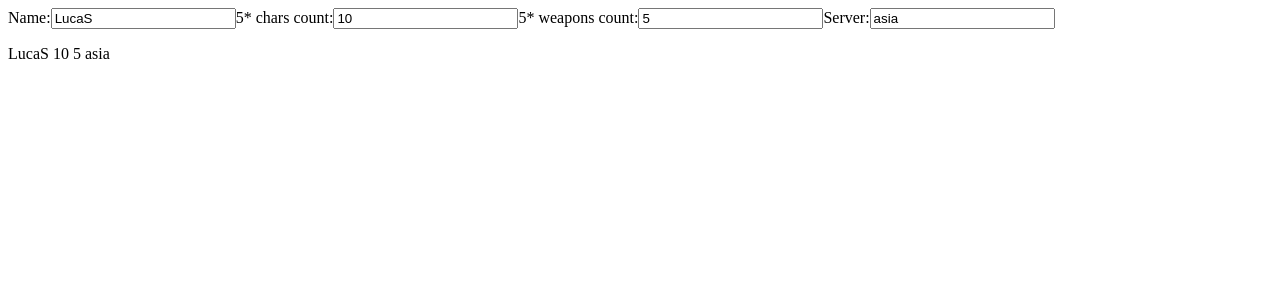
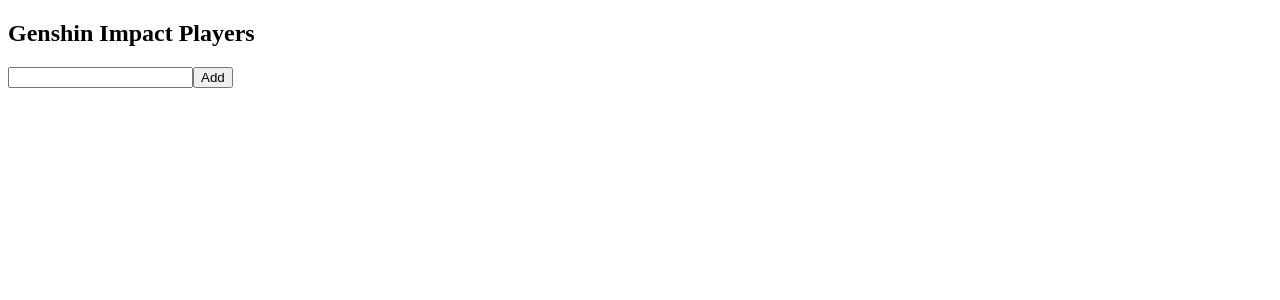
Before and after one commit to sarthak-negi22/100daysReact, a React (Create React App) app: page / in a window 1280 px wide. Shown: the top 300 px of the page. Built offline with nearby package versions, Linux system fonts and the light colour scheme.

Commit message:
update array in state 10% done

```diff
--- a/src/App.js
+++ b/src/App.js
@@ -154,10 +154,25 @@
 
 
 
-import UpdateObjInState from "./UpdateObjInState";
+// import UpdateObjInState from "./UpdateObjInState";
+
+// export default function App() {
+//     return (
+//         <UpdateObjInState/>
+//     );
+// }
+
+
+
+
+
+
+import UpdateArrayInState from "./UpdateArrayInState";
 
 export default function App() {
     return (
-        <UpdateObjInState/>
-    );
+        <>
+            <UpdateArrayInState/>
+        </>
+    )
 }
--- /dev/null
+++ b/src/UpdateArrayInState.js
@@ -0,0 +1,57 @@
+import { useState } from "react";
+
+let nextId = 0;
+
+function AddArray() {
+    const [name, setName] = useState(' ');
+    const [travellers, setTravellers] = useState([]);
+
+    function handleName(e) {
+        setName(e.target.value);
+
+    }
+
+    function handleTravellers() {
+
+        // for putting the old items at the front
+        // setTravellers([
+        //     ...travellers,
+        //     { id : nextId++ , name : name }
+        // ]);
+
+        // for putting the old items at the end
+        setTravellers([
+            { id: nextId++ , name : name },
+            ...travellers
+        ])
+    }
+
+    return (
+        <>
+            <h2>Genshin Impact Players</h2>
+            <input
+                value = { name }
+                onChange = { handleName }
+            />
+            <button onClick = { handleTravellers }>
+                Add
+            </button>
+
+            <ul>
+                { travellers.map(traveller => (
+                    <li key = { traveller.id }> { traveller.name }</li>
+                )) }
+            </ul>
+        </>
+    );
+}
+
+export default function UpdateObjInState() {
+    return (
+        <>
+            {/* <h2>Hello world</h2> */}
+
+            <AddArray/>
+        </>
+    );
+}
```
